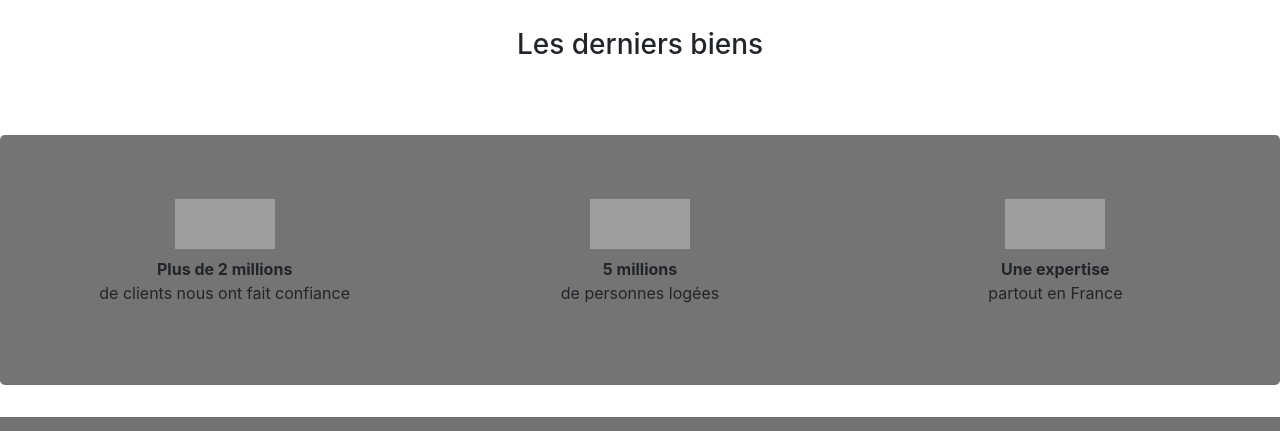
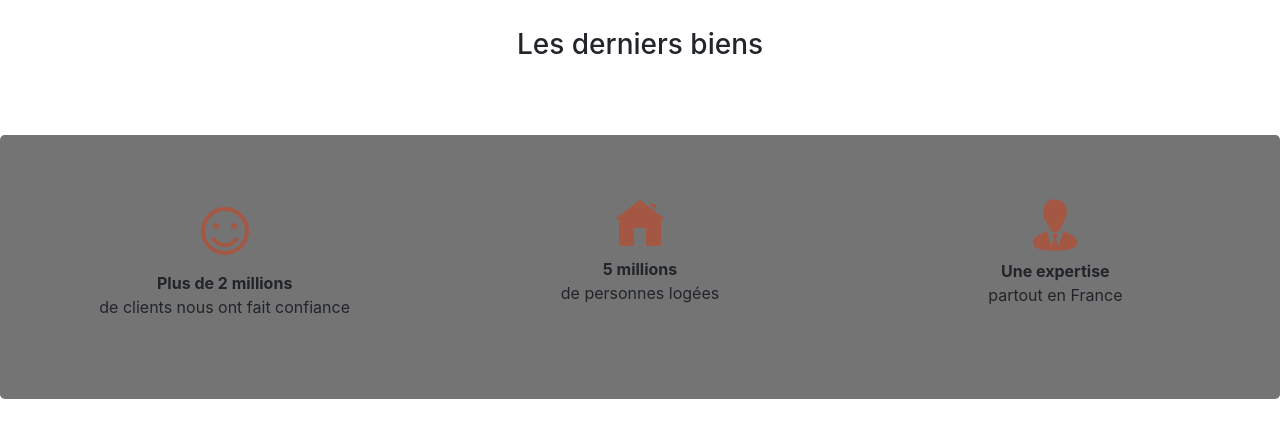
Before and after one commit to QuentG/Sylab, a Symfony app: template templates/home.html.twig in a window 1280 px wide. Shown: the part 424-855 px from the top of the page. Run offline with Twig, Linux system fonts and the light colour scheme; the template is opened without the code that fills it, so the values that code supplies are empty; some libraries are stand-ins or nearby versions; grey boxes are pictures that could not be loaded.

Commit message:
update icon home

```diff
--- a/templates/home.html.twig
+++ b/templates/home.html.twig
@@ -47,19 +47,19 @@
     <div id="info-icon" class="jumbotron mt-5">
         <div class="row">
             <div class="col-md-4 text-center">
-                <img class="" src="https://picsum.photos/100/50/?random" alt="Icon">
+                <img class="" src="/static/img/home/icons/icon-smile.png" alt="Icon">
                 <p class="mt-2"><strong>Plus de 2 millions</strong><br>
                     de clients nous ont fait confiance</p>
             </div>
 
              <div class="col-md-4 text-center">
-                <img class="" src="https://picsum.photos/100/50/?random" alt="Icon">
+                <img class="" src="/static/img/home/icons/icon-home.png" alt="Icon">
                  <p class="mt-2"><strong>5 millions</strong><br>
                      de personnes logées</p>
             </div>
 
              <div class="col-md-4 text-center">
-                <img class="" src="https://picsum.photos/100/50/?random" alt="Icon">
+                <img class="" src="/static/img/home/icons/icon-businessman.png" alt="Icon">
                 <p class="mt-2"><strong>Une expertise</strong><br>
                     partout en France</p>
             </div>
```
Also changed, not shown: public/static/img/home/icons/icon-businessman.png (added), public/static/img/home/icons/icon-home.png (added), public/static/img/home/icons/icon-smile.png (added).
